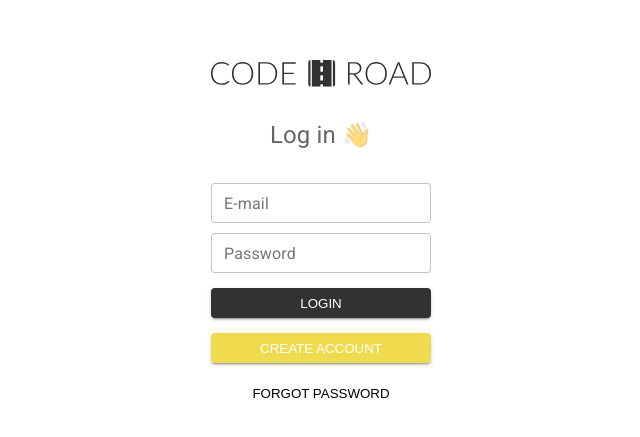
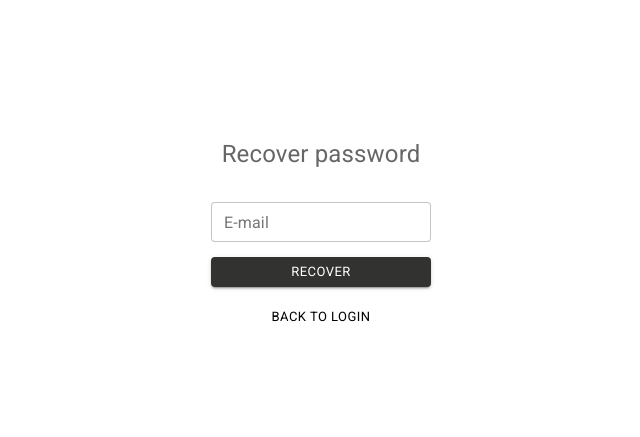
Before and after one commit to ajarek/react-22-vite-course-app, a React (Vite) app: page / in a window 1280 px wide. Shown: the part 161-598 px from the top of the page, without its empty margins (319-959 px from the left). Built offline with nearby package versions, Linux system fonts and the light colour scheme.

Commit message:
add Buttons Typografy

```diff
--- a/src/App.jsx
+++ b/src/App.jsx
@@ -12,7 +12,7 @@ export class App extends React.Component {
     isInfoDisplayed: false,
     infoMessage: "Info message",
     errorMessage: "Error message",
-    notLoginUserRoute: "LOGIN", //"CREATE-ACCOUNT" "LOGIN" "RECOVER-PASSWORD"
+    notLoginUserRoute: "RECOVER-PASSWORD", //"CREATE-ACCOUNT" "LOGIN" "RECOVER-PASSWORD"
     loginPassword: "",
     loginEmail: "",
     createAccountEmail: "",
--- a/src/components/CreateAccountForm/CreateAccountForm.jsx
+++ b/src/components/CreateAccountForm/CreateAccountForm.jsx
@@ -58,15 +58,23 @@ export const CreateAccountForm = (props) => {
         variant={'contained'}
         color={'primary'}
         onClick={onClickCreateAccount}
-      >
-        CREATE ACCOUNT
+      > <Typography
+      variant={'button'}
+    >
+       CREATE ACCOUNT
+      </Typography>
+
       </Button>
       <Button
         className={classes.button}
         variant={'text'}
         onClick={onClickBackToLogin}
-      >
-        BACK TO LOGIN
+      > <Typography
+      variant={'button'}
+    >
+       BACK TO LOGIN
+      </Typography>
+
       </Button>
     </div>
   )
--- a/src/components/LoginForm/LoginForm.jsx
+++ b/src/components/LoginForm/LoginForm.jsx
@@ -51,7 +51,11 @@ export const LoginForm = (props) => {
         color={'primary'}
         onClick={onClickLogin}
       >
+         <Typography
+        variant={'button'}
+      >
         LOGIN
+        </Typography>
       </Button>
       <Button
         className={classes.button}
@@ -59,14 +63,24 @@ export const LoginForm = (props) => {
         color={'secondary'}
         onClick={onClickCreateAccount}
       >
+         <Typography
+        variant={'button'}
+      >
         CREATE ACCOUNT
+        </Typography>
+
       </Button>
       <Button
         className={classes.button}
         variant={'text'}
         onClick={onClickForgotPassword}
       >
-        FORGOT PASSWORD
+         <Typography
+        variant={'button'}
+      >
+         FORGOT PASSWORD
+        </Typography>
+
       </Button>
     </div>
   )
--- a/src/components/RecoverPasswordForm/RecoverPasswordForm.jsx
+++ b/src/components/RecoverPasswordForm/RecoverPasswordForm.jsx
@@ -38,14 +38,24 @@ export const RecoverPasswordForm = (props) => {
         color={'primary'}
         onClick={onClickRecover}
       >
+         <Typography
+        variant={'button'}
+      >
         RECOVER
+        </Typography>
+
       </Button>
       <Button
         className={classes.button}
         variant={'text'}
         onClick={onClickBackToLogin}
       >
-        ️BACK TO LOGIN
+         <Typography
+        variant={'button'}
+      >
+       BACK TO LOGIN
+        </Typography>
+        ️
       </Button>
     </div>
   )
```
